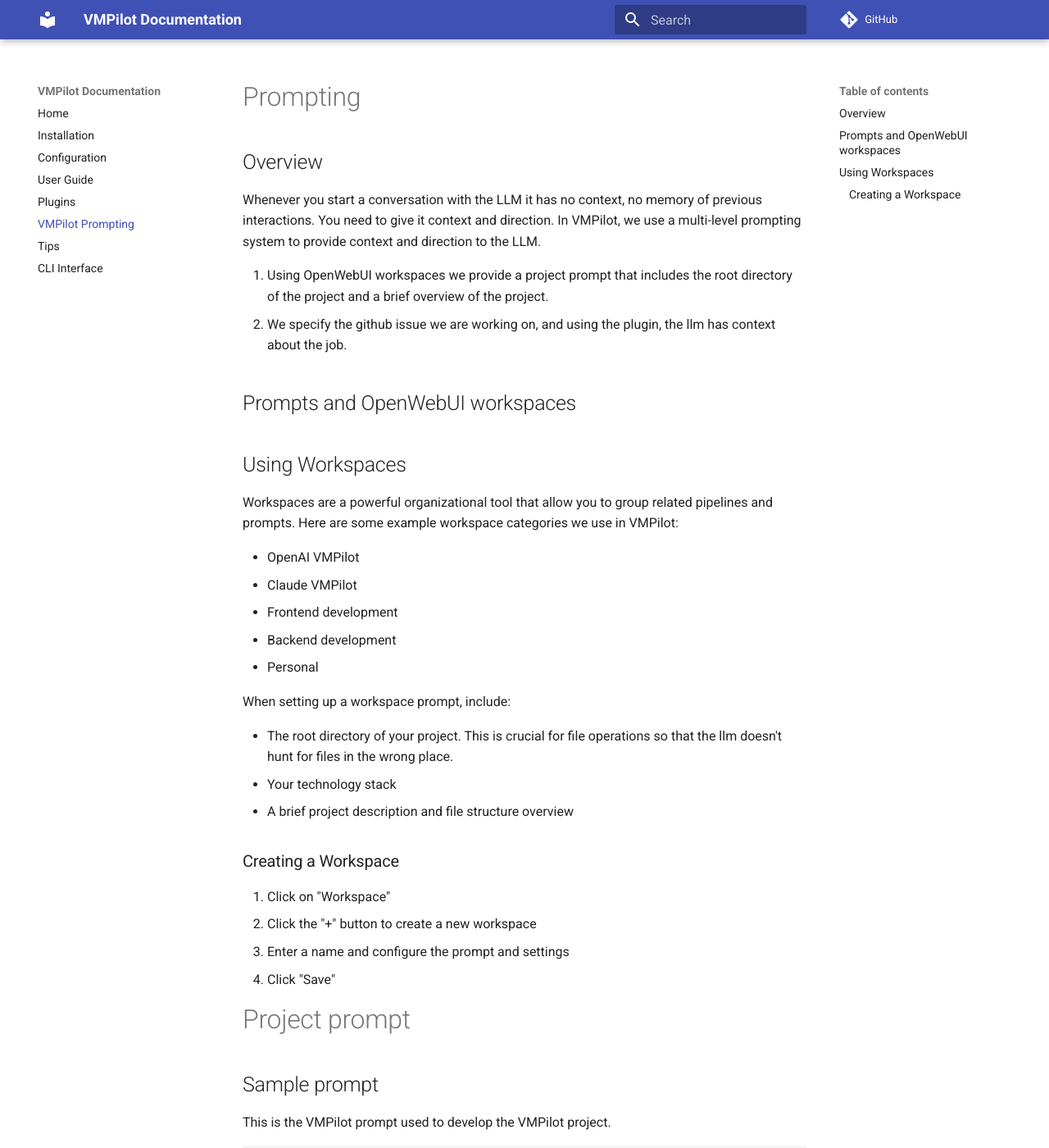
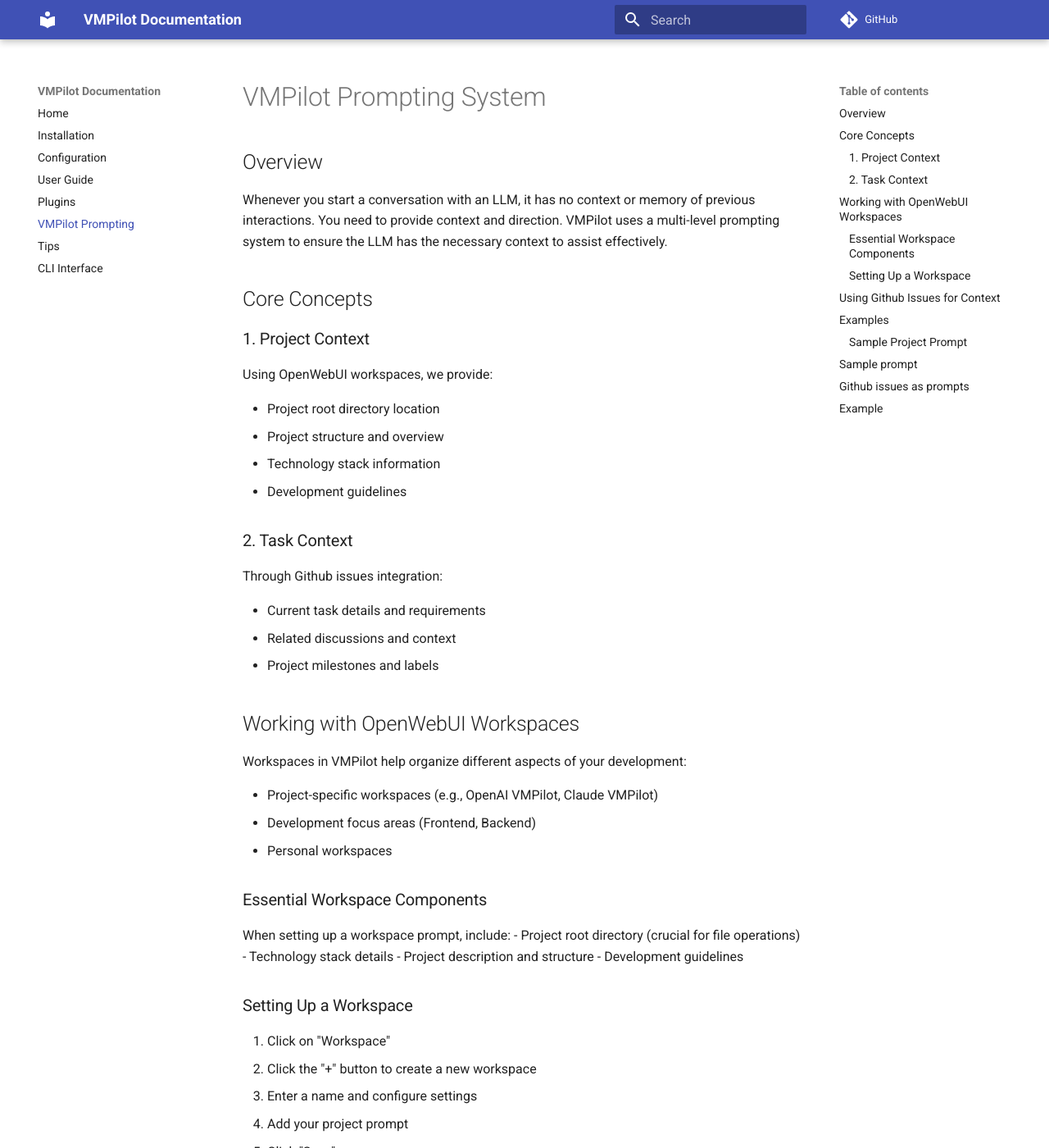
Before and after one commit to drorm/vmpilot, an MkDocs documentation site: the page built from docs/source/prompting.md, in a window 1280 px wide and 1400 px high. Shown: the whole window at 82% size. Built offline with MkDocs 1.6.1 and Material for MkDocs 9.7.7, drawn with Linux system fonts in a browser that asks for light colours; comment, search, counter and statistics services are not loaded; some of the changed text lies outside the part shown.

Commit message:
Update documentation for VMPilot plugins, prompting, and tips
- Enhance details on plugin configuration and usage, including an example of replacing the GitHub issues plugin.
- Revise prompting system section, emphasizing project and task context using OpenWebUI workspaces and GitHub integration.
- Add tips on managing chat length, working with LLMs effectively, and refining prompts for better outcomes. Replace sections in 'tips.md' with updated advice for interacting with the LLM.
- Reorganize content for clarity and user guidance.

````diff
--- a/docs/source/prompting.md
+++ b/docs/source/prompting.md
@@ -1,38 +1,58 @@
-# Prompting
+# VMPilot Prompting System
 
 ## Overview
-Whenever you start a conversation with the LLM it has no context, no memory of previous interactions. You need to give it context and direction.
-In VMPilot, we use a multi-level prompting system to provide context and direction to the LLM.
+Whenever you start a conversation with an LLM, it has no context or memory of previous interactions. You need to provide context and direction.
+VMPilot uses a multi-level prompting system to ensure the LLM has the necessary context to assist effectively.
 
-1. Using OpenWebUI workspaces we provide a project prompt that includes the root directory of the project and a brief overview of the project.
-2. We specify the github issue we are working on, and using the plugin, the llm has context about the job.
+## Core Concepts
 
+### 1. Project Context
+Using OpenWebUI workspaces, we provide:
 
-## Prompts and OpenWebUI workspaces
+- Project root directory location
+- Project structure and overview
+- Technology stack information
+- Development guidelines
 
-## Using Workspaces
+### 2. Task Context
+Through Github issues integration:
 
-Workspaces are a powerful organizational tool that allow you to group related pipelines and prompts. Here are some example workspace categories we use in VMPilot:
+- Current task details and requirements
+- Related discussions and context
+- Project milestones and labels
 
-- OpenAI VMPilot
-- Claude VMPilot
-- Frontend development
-- Backend development
-- Personal
+## Working with OpenWebUI Workspaces
 
+Workspaces in VMPilot help organize different aspects of your development:
+
+- Project-specific workspaces (e.g., OpenAI VMPilot, Claude VMPilot)
+- Development focus areas (Frontend, Backend)
+- Personal workspaces
+
+### Essential Workspace Components
 When setting up a workspace prompt, include:
+- Project root directory (crucial for file operations)
+- Technology stack details
+- Project description and structure
+- Development guidelines
 
-- The root directory of your project. This is crucial for file operations so that the llm doesn't hunt for files in the wrong place.
-- Your technology stack
-- A brief project description and file structure overview
-
-### Creating a Workspace
+### Setting Up a Workspace
 1. Click on "Workspace"
 2. Click the "+" button to create a new workspace
-3. Enter a name and configure the prompt and settings
-4. Click "Save"
+3. Enter a name and configure settings
+4. Add your project prompt
+5. Click "Save"
 
-# Project prompt
+## Using Github Issues for Context
+The Github issues plugin provides task-specific context to the LLM. Simply ask to view an issue:
+```bash
+Look at github issue <number>
+```
+
+## Examples
+
+### Sample Project Prompt
+The following is the actual VMPilot project prompt:
 
 ## Sample prompt
 
````
Also changed, not shown: docs/source/plugins.md (+3 -0 lines), docs/source/tips.md (+22 -12 lines).
